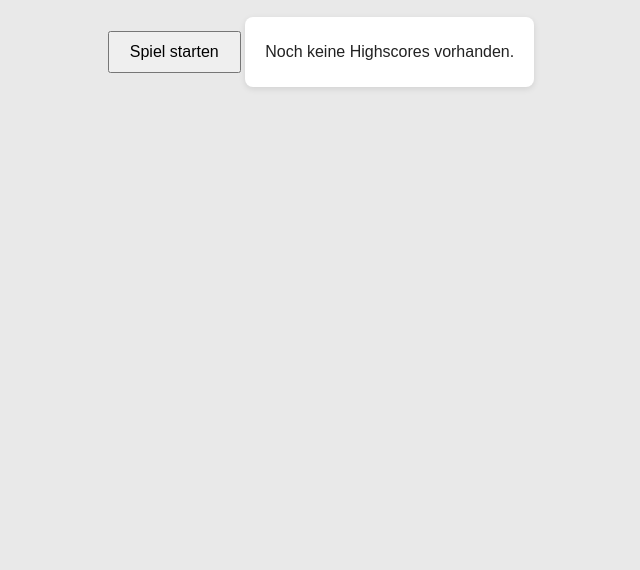
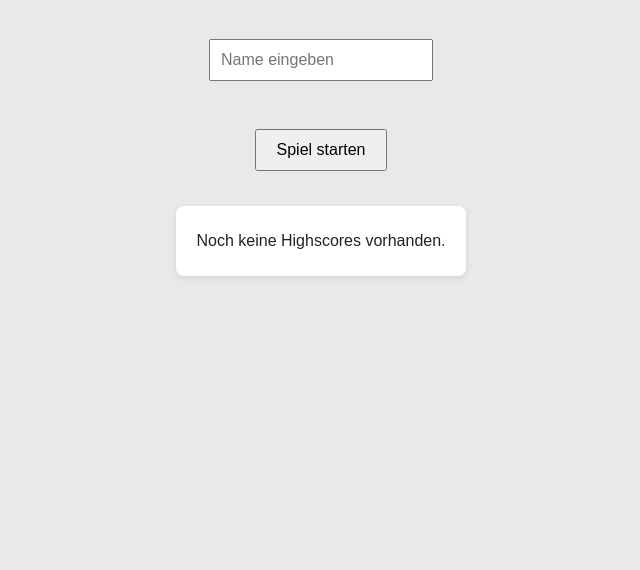
Before and after one commit to DomeHFU/Memory_Game, a plain HTML site: page index.html in a window 1280 px wide. Shown: the part 230-800 px from the top of the page, without its empty margins (319-959 px from the left). Drawn offline with Linux system fonts and the light colour scheme.

Commit message:
Refactor CSS for start menu and highscore list
Adjusting values of highscore list and start menu

```diff
--- a/main.css
+++ b/main.css
@@ -1,5 +1,9 @@
 #start-menu {
     margin-top: 100px;
+    display: flex;           /* Flexbox aktivieren */
+    flex-direction: column;  /* Elemente untereinander */
+    align-items: center;     /* horizontal zentrieren */
+    gap: 15px;               /* Abstand zwischen Input, Button, Highscore */
 }
 
 #start-menu input {
@@ -12,6 +16,24 @@
     padding: 10px 20px;
     font-size: 1em;
     cursor: pointer;
+    display: block;
+}
+
+#highscore-list {
+    margin-top: 20px;
+    text-align: left;        /* Text innerhalb des Kasten links */
+    display: block;          /* eigene Zeile */
+    font-size: 1em;
+    color: #222;
+    background: #fff;
+    padding: 10px 20px;
+    border-radius: 8px;
+    box-shadow: 0 2px 6px rgba(0, 0, 0, 0.1);
+}
+
+#highscore-list ol {
+    margin: 0;
+    padding-left: 20px;
 }
 
 #greeting {
@@ -76,20 +98,3 @@
 .memory-card:hover {
     transform: scale(1.02);
 }
-
-#highscore-list {
-    margin-top: 20px;
-    text-align: left;
-    display: inline-block;
-    font-size: 1em;
-    color: #222;
-    background: #fff;
-    padding: 10px 20px;
-    border-radius: 8px;
-    box-shadow: 0 2px 6px rgba(0, 0, 0, 0.1);
-}
-
-#highscore-list ol {
-    margin: 0;
-    padding-left: 20px;
-}
```
